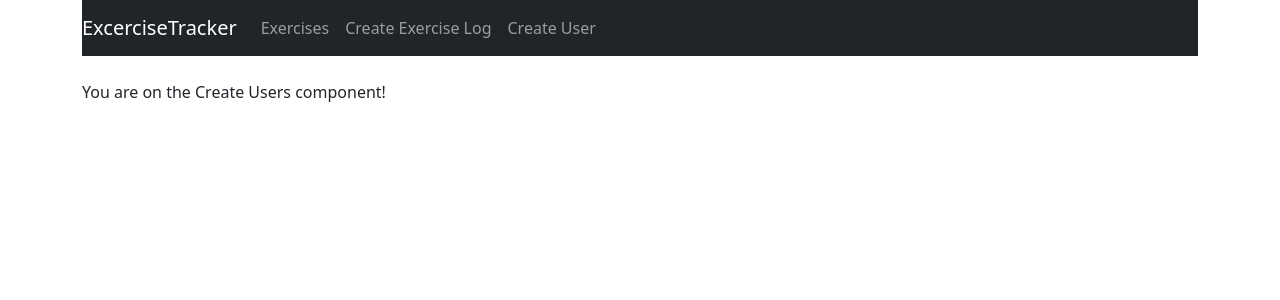
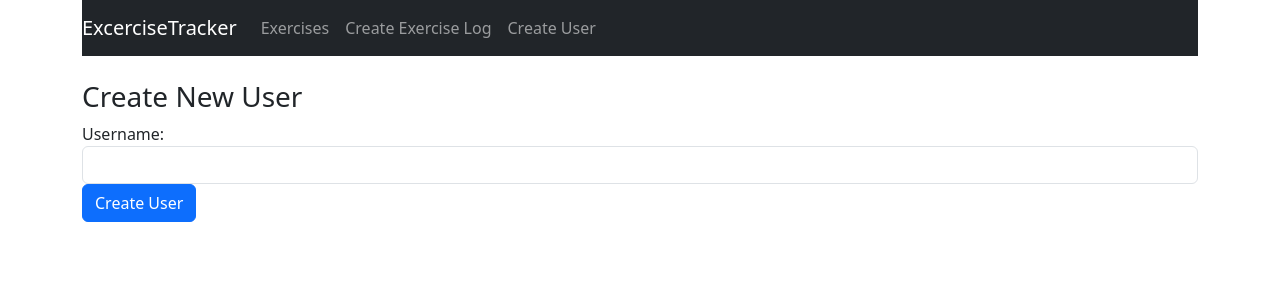
Before and after one commit to ricky-13/Exercise-Tracker, a React (Create React App) app: page /user in a window 1280 px wide. Shown: the top 300 px of the page. Built offline with nearby package versions, Linux system fonts and the light colour scheme.

Commit message:
changes to create user component

```diff
--- a/src/components/create-exercise.component.js
+++ b/src/components/create-exercise.component.js
@@ -12,7 +12,9 @@
         this.onChangeDuration = this.onChangeDuration.bind(this);
         this.onChangeDate = this.onChangeDate.bind(this);
         this.onSubmit = this.onSubmit.bind(this);
+//
 
+// setting the initial state of the component by assigning and obj to this.state
         this.state = {
             username: '',
             description: '',
@@ -22,6 +24,8 @@
         }
     }
 
+//react lifestyle method that react will automatically call
+//eventually we'll have users directly coming from the mongoDB, but for now we'll hardcode a user
     componentDidMount() {
         this.setState({
             users: ['test user'],
@@ -29,11 +33,14 @@
         })
     }
 
+//adding methods to update the state properties
     onChangeUsername(e) {
         this.setState({
             username: e.target.value
         });
     }
+//whenever someone will change the usrname this method will be called. target is the textbox in this case
+
 
     onChangeDescription(e) {
         this.setState({
@@ -82,6 +89,7 @@
                             required
                             className='form-control'
                             value={this.state.username}
+                // har jagah hi this.state.username dala hua h
                             onChange={this.onChangeUsername}>
                                 {
                                     this.state.users.map(function(user){
@@ -91,6 +99,7 @@
                                         </option>
                                     })
                                 }
+                //
                         </select>
                     </div>
                     <div className="form-group">
--- a/src/components/create-user.component.js
+++ b/src/components/create-user.component.js
@@ -1,10 +1,63 @@
 import React, { Component } from 'react';
+import axios from 'axios';
 
 export default class CreateUsers extends Component {
+    constructor(props) {
+        super(props);
+
+        this.onChangeUsername = this.onChangeUsername.bind(this);
+        this.onSubmit = this.onSubmit.bind(this);
+//
+
+// setting the initial state of the component by assigning and obj to this.state
+        this.state = {
+            username: ''
+        }
+    }
+    onChangeUsername(e) {
+        this.setState({
+            username: e.target.value
+        });
+    }
+
+    onSubmit(e) {
+        e.preventDefault();
+// prevents the default behavior of form submission, which typically involves reloading the page
+
+        const user = {
+            username: this.state.username
+        }
+
+        axios.post('http://localhost:5000/users/add', user)
+            .then(res => console.log(res.data));
+
+        console.log(user);
+        // used for debugging, but cant see for long if the code line below is not commented. takes to different page
+
+        this.setState({
+            username: ''
+        });
+    }
+
+
     render() {
         return (
             <div>
-                <p>You are on the Create Users component!</p>
+                <h3>Create New User</h3>
+                <form onSubmit = {this.onSubmit}>
+                    <div className='form-group'>
+                        <label>Username: </label>
+                        <input type = "text"
+                            required
+                            className='form-control'
+                            value={this.state.username}
+                            onChange={this.onChangeUsername}
+                            />
+                    </div>
+                    <div className='form-group'>
+                        <input type = "submit" value="Create User" className="btn btn-primary" />
+                    </div>
+                </form>
             </div>
         )
     }
```
